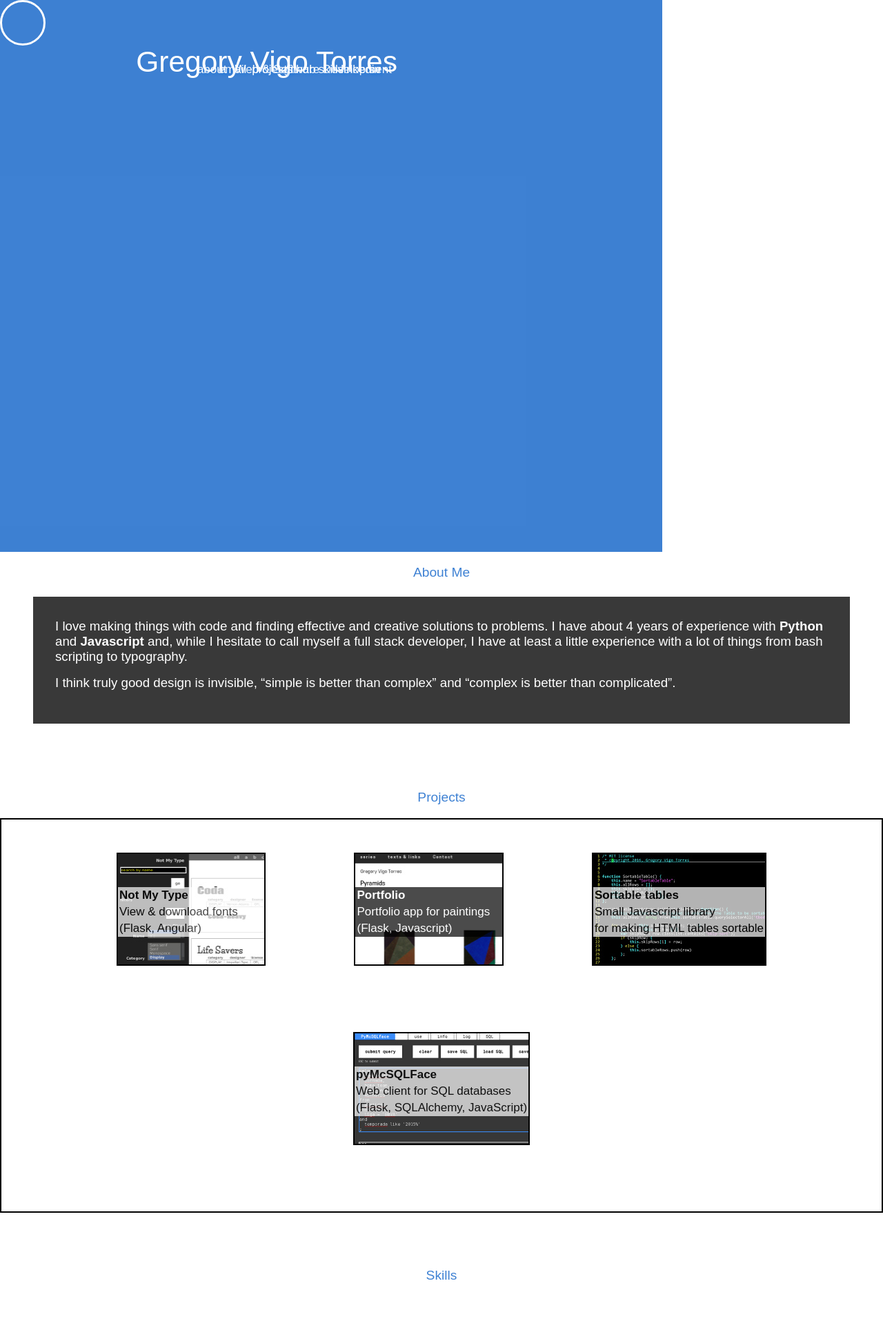
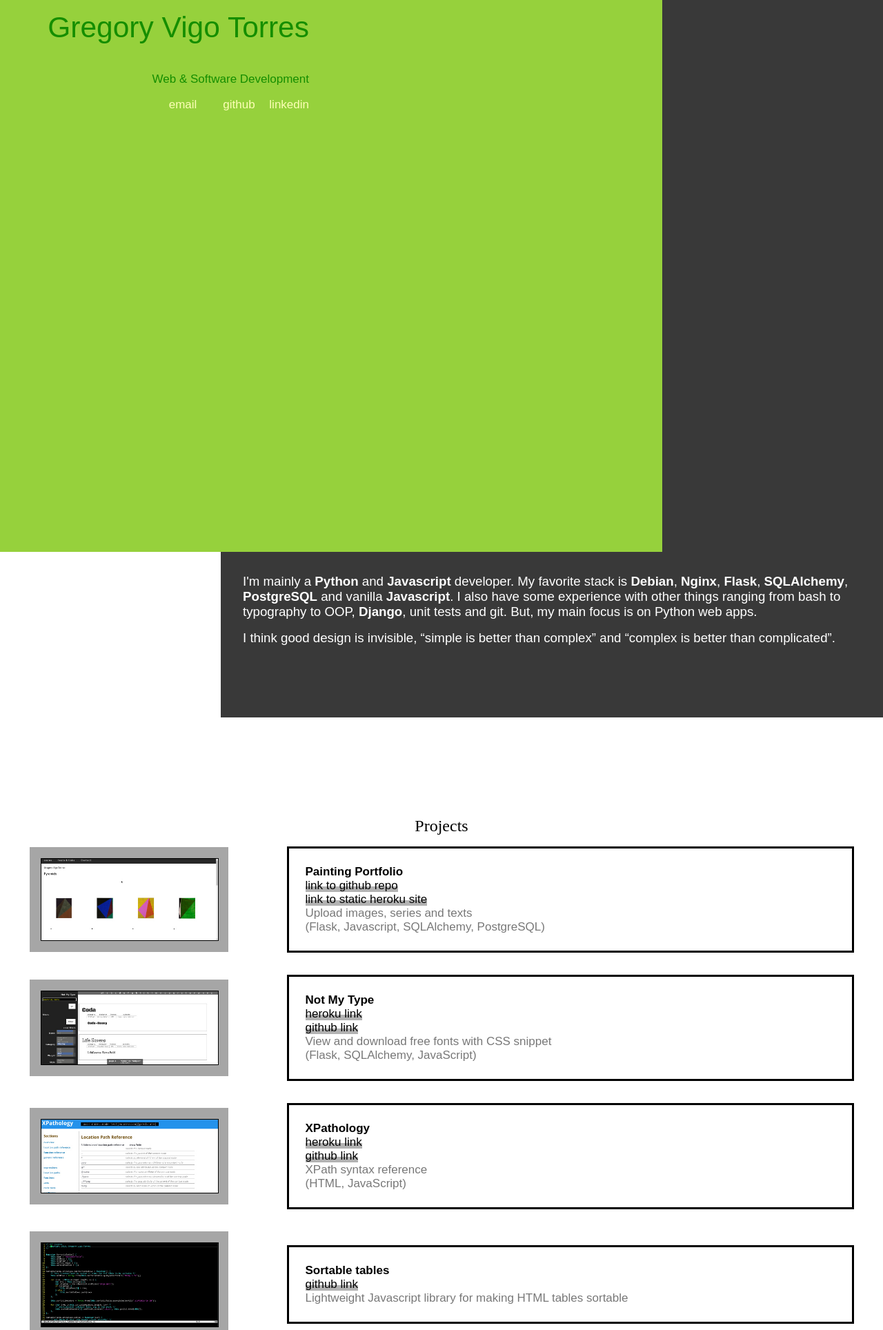
Before and after one commit to GregoryVigoTorres/GregoryVigoTorres.github.io, a Flask app: page / in a window 1280 px wide. Shown: the top 1928 px of the page at 69% size. Run offline with Flask 2, Linux system fonts and the light colour scheme; style sheets or scripts are compiled from the project's sources; parts of the project's set-up code (start-up, migrations or seed data) failed here and were passed over; some web fonts are replaced.

Commit message:
Colored blocks look OK

```diff
--- a/static/css/style.css
+++ b/static/css/style.css
@@ -3,6 +3,11 @@
   src: url("/static/fonts/Open_Sans/OpenSans-Regular.ttf");
   font-weight: normal;
   font-style: normal; }
+@font-face {
+  font-family: "SemiBold";
+  src: url("/static/fonts/Open_Sans/OpenSans-Semibold.ttf");
+  font-style: normal;
+  font-weight: bold; }
 @font-face {
   font-family: "BoldSans";
   src: url("/static/fonts/Open_Sans/OpenSans-ExtraBold.ttf");
@@ -18,7 +23,8 @@ html, body {
 
 body {
   font-family: "MediumSans", sans-serif;
-  font-size: 17px; }
+  font-size: 17px;
+  background-color: #fff; }
 
 a.redlink {
   font-family: "BoldSans", sans-serif;
@@ -43,17 +49,18 @@ a {
     box-shadow: inset 0 -8px 0 inherit; }
 
 strong {
-  font-family: "BoldSans", sans-serif; }
+  font-family: "SemiBold", sans-serif; }
 
 ul {
   list-style: none; }
 
 #top {
+  background-color: #393939;
   height: 100%; }
   #top #contact-links-mobile {
     display: none; }
   #top #menu-button {
-    border: 3px solid #fff;
+    border: 3px solid #FDFFB7;
     border-radius: 50%;
     height: 60px;
     width: 60px;
@@ -62,40 +69,33 @@ ul {
       padding-top: 8px;
       font-size: 40px; }
   #top #top-container {
-    background-color: rgba(41, 115, 206, 0.9);
-    color: #fff;
+    background-color: #96D13C;
+    color: #158E00;
     width: 75%;
     height: 100%; }
   #top header {
     font-family: "BoldSerif", sans-serif;
     font-size: 2.5em;
-    padding-left: 2rem;
-    padding-bottom: 1.5rem;
-    right: 55%;
-    position: absolute; }
-  #top p {
+    padding-top: 1rem;
+    padding-bottom: 1.5rem; }
+  #top a {
+    color: #FDFFB7;
+    margin-left: 1rem;
+    text-shadow: none; }
+
+.left-container {
+  text-align: right;
   position: absolute;
-    right: 55%;
-    padding: .5rem; }
-  #top a {
-    margin: 1rem;
-    text-shadow: none; }
-  #top a:not(.redlink) {
-    text-shadow: 3px 3px 3px rgba(0, 111, 231, 0.3); }
-    #top a:not(.redlink):hover {
-      box-shadow: inset 0 -8px 0 rgba(0, 111, 231, 0.3); }
+  width: 35%; }
 
-.title-span {
-  font-family: "BoldSans", sans-serif;
-  font-size: 1.2rem;
-  text-align: center;
-  color: rgba(41, 115, 206, 0.9); }
-
-#about-me-anchor {
-  padding-top: 3rem; }
-
+#about-me {
+  min-height: 15rem;
+  margin-bottom: 3rem; }
   #about-me .content {
-  margin: 1.5rem 3rem 6rem 3rem;
+    width: 70%;
+    min-height: 11rem;
+    position: absolute;
+    right: 0;
     padding: 2rem;
     font-size: 110%;
     background-color: #393939;
@@ -105,111 +105,82 @@ ul {
     #about-me .content a:hover {
       box-shadow: inset 0 -8px 0 rgba(255, 255, 255, 0.3); }
 
-#coming-soon {
-  display: none;
-  position: absolute;
-  z-index: 10;
-  background-color: #BC260F;
-  color: white;
+.title {
   font-family: "BoldSans";
-  text-align: center;
-  padding: 12px; }
-  #coming-soon p {
-    margin: 0; }
-  #coming-soon #close-coming-soon {
-    cursor: default;
-    display: inline-block;
-    border: 2px solid white;
-    padding: 8px; }
-    #coming-soon #close-coming-soon:hover {
-      text-decoration: underline; }
+  font-size: 1.5rem;
+  text-align: center; }
 
-#projects {
+.white {
+  color: #787878; }
+
+#project-container {
   display: flex;
   flex-wrap: wrap;
-  justify-content: center;
+  justify-content: flex-start;
   padding-bottom: 3rem;
-  border: 2px solid black;
-  margin-bottom: 5rem; }
-  #projects a {
-    padding: 0;
-    text-decoration: none;
-    min-width: 27%;
-    min-height: 0;
-    color: inherit;
-    border-bottom: none; }
-    #projects a:hover {
-      box-shadow: none; }
-  #projects p, #projects div {
+  margin-top: 9rem;
+  margin-bottom: 5rem;
+  max-width: 100%; }
+  #project-container * {
     margin: auto; }
-  #projects div p {
-    padding: 2px; }
-  #projects div {
-    padding-top: 3rem;
-    border: 2px solid black;
-    min-height: 7rem;
-    flex-basis: 27%;
-    margin: 3rem 4rem; }
-  #projects .white-bg-container p {
-    background-color: white;
-    opacity: 0.7;
-    color: black; }
-  #projects .white-bg-container:hover p {
-    opacity: 1.0; }
-  #projects .black-bg-container p {
-    background-color: black;
-    opacity: 0.7;
-    color: white; }
-  #projects .black-bg-container:hover p {
-    opacity: 1.0; }
-  #projects #sortable-tables {
-    background-image: url("/static/images/cv/sortable_tables_screenshot.jpeg"); }
-  #projects #not-my-type {
-    background-image: url("/static/images/cv/notmytype1.jpeg"); }
-  #projects #pymcsqlface {
-    background-image: url("/static/images/cv/mcsqlface2.jpeg"); }
-  #projects #paintings {
-    background-image: url("/static/images/cv/paintings1.jpeg"); }
+  #project-container .project-row {
+    margin: 1rem 0 1rem 0;
+    width: 100%;
+    display: flex; }
+    #project-container .project-row .left-col {
+      flex: 20%;
+      max-width: 20%;
+      background-color: #A6A6A6;
+      padding: 1rem; }
+      #project-container .project-row .left-col img {
+        max-width: 100%;
+        border: 1px solid black; }
+    #project-container .project-row .right-col {
+      border: 3px solid black;
+      padding: 1.5rem;
+      flex: 60%;
+      max-width: 60%; }
+      #project-container .project-row .right-col a {
+        box-shadow: inset 0px -8px rgba(0, 0, 0, 0.3); }
 
 #skills {
-  margin-bottom: 6rem;
   display: flex;
   flex-wrap: wrap;
-  justify-content: space-around;
+  justify-content: flex-start; }
+  #skills ul, #skills li {
+    padding: 0 0 0 0;
+    margin: 0 0 0 0; }
+  #skills div.title {
+    font-size: 1.25rem;
+    width: 100%;
+    margin-bottom: 2rem; }
+  #skills #top-skills-container, #skills #other-skills-container {
+    width: 50%;
     padding: 3rem 0 3rem 0; }
-  #skills ul, #skills li {
-    padding: 0;
-    margin: 0; }
-  #skills .skills-title {
-    width: 100%;
+  #skills #top-skills-container {
+    background-color: #EF7E04;
     text-align: center; }
-    #skills .skills-title strong {
-      font-size: 110%; }
-  #skills .top-skills-container {
-    background-color: #0352A7;
-    color: white;
-    border: 2px solid #0352A7;
-    width: 100%; }
-    #skills .top-skills-container div {
-      border: 2px solid white; }
-      #skills .top-skills-container div ul {
+  #skills #other-skills-container {
+    width: 50%;
+    background-color: #FFBD76;
     display: flex;
-        justify-content: space-between; }
-        #skills .top-skills-container div ul li {
-          margin: auto;
-          display: inline-block; }
-  #skills div {
-    margin: 2rem;
-    padding: 1.5rem;
-    border: 2px solid black;
-    font-weight: 700; }
+    flex-wrap: wrap; }
+    #skills #other-skills-container div {
+      margin: auto; }
+      #skills #other-skills-container div ul li {
+        font-size: 85%; }
 
 #cv {
-  margin-top: 3rem; }
+  max-width: 100%;
+  background-color: #95C1D6; }
+  #cv .title {
+    padding: 4rem 0 2rem 5.5rem;
+    text-align: left;
+    background-color: #393939;
+    color: #95C1D6; }
   #cv div {
-    padding: .5rem 3.5rem 7.5rem 5.5rem;
-    color: #393939;
-    border: 2px solid #393939; }
+    padding: 0.5rem 3.5rem 7.5rem 5.5rem;
+    color: #393939; }
     #cv div strong {
       font-family: "BoldSans", sans-serif; }
     #cv div header {
@@ -262,9 +233,9 @@ ul {
     content: 'back to '; }
 
 footer {
-  padding: 1em 0em 2em 1em;
-  background-color: rgba(41, 115, 206, 0.9);
-  color: #DCDBD5;
+  width: 100%;
+  padding: 3rem 0rem 2rem 0rem;
+  color: #393939;
   text-align: center; }
 
 .fake-hover {
--- a/static/css/style.scss
+++ b/static/css/style.scss
@@ -4,6 +4,14 @@
   font-weight: normal;
   font-style: normal;
 }
+
+@font-face {
+  font-family: "SemiBold";
+  src: url("/static/fonts/Open_Sans/OpenSans-Semibold.ttf");
+  font-style: normal;
+  font-weight: bold;
+}
+
 
 @font-face {
   font-family: "BoldSans";
@@ -40,6 +48,7 @@ html, body {
 body {
   font-family: "MediumSans", sans-serif;
   font-size: 17px;
+  background-color: #fff;
 }
 
 a.redlink {
@@ -71,7 +80,7 @@ a {
 }
 
 strong {
-  font-family: "BoldSans", sans-serif;
+  font-family: "SemiBold", sans-serif;
 }
 
 ul {
@@ -79,15 +88,8 @@ ul {
 }
 
 #top {
-  // flex here to keep container centered vertically
-  // display: flex;
-  // justify-content: space-around;
-  // align-items: center;
-  // text-align: center;
-  // flex-flow: column wrap;
-
-  $left-space: 2rem;
-
+  background-color: $dk-gray;
+  // $left-space: 2rem;
   height: 100%;
 
   #contact-links-mobile {
@@ -95,7 +97,7 @@ ul {
   }
 
   #menu-button {
-    border: 3px solid #fff;
+    border: 3px solid #FDFFB7;
     border-radius: 50%;
     height: 60px;
     width:60px;
@@ -107,8 +109,8 @@ ul {
   }
 
   #top-container {
-    background-color: $blue;
-    color: #fff;
+    background-color: #96D13C;
+    color: #158E00;
     width: 75%;
     height: 100%;
   }
@@ -116,45 +118,32 @@ ul {
   header {
     font-family: "BoldSerif", sans-serif;
     font-size: 2.5em;
-    padding-left: $left-space;
+    padding-top: 1rem;
     padding-bottom: 1.5rem;
-    right: 55%;
-    position: absolute;
-  }
-
-  p {
-    position: absolute;
-    right: 55%;
-    padding: .5rem;
   }
 
   a {
-    margin: 1rem;
+    color: #FDFFB7;
+    margin-left: 1rem;
     text-shadow: none;
-  }
-
-  a:not(.redlink) {
-    text-shadow: 3px 3px 3px rgba(0, 111, 231, 0.3);
-    &:hover {
-      box-shadow: inset 0 -8px 0 $very-trans-blue;
-    }
   }
 }
 
-.title-span {
-  font-family: "BoldSans", sans-serif;
-  font-size: 1.2rem;
-  text-align: center;
-  color: $blue;
-}
-
-#about-me-anchor {
-  padding-top: 3rem;
+.left-container {
+  text-align: right;
+  position: absolute;
+  width: 35%;
 }
 
 #about-me {
+  min-height: 15rem;
+  margin-bottom: 3rem;
+
   .content {
-    margin: 1.5rem 3rem 6rem 3rem;
+    width: 70%;
+    min-height: 11rem;
+    position: absolute;
+    right: 0;
     padding: 2rem;
     font-size: 110%;
     background-color: $dk-gray;
@@ -170,170 +159,117 @@ ul {
   }
 }
 
-#coming-soon {
-  display: none;
-  position: absolute;
-  z-index: 10;
-  background-color: $red-link;
-  color: white;
+.title {
   font-family: "BoldSans";
+  font-size: 1.5rem;
   text-align: center;
-  padding: 12px;
+}
 
-  p {
-    margin: 0;
+.white {
+  color: #787878;
+}
+
+#project-container {
+  display: flex;
+  flex-wrap: wrap;
+  justify-content: flex-start;
+  padding-bottom: 3rem;
+  margin-top: 9rem;
+  margin-bottom: 5rem;
+  max-width: 100%;
+
+  * {
+    margin: auto;
   }
 
-  #close-coming-soon {
-    cursor: default;
-    display: inline-block;
-    border: 2px solid white;
-    padding: 8px;
+  .project-row {
+    margin: 1rem 0 1rem 0;
+    width: 100%;
+    display: flex;
 
-    &:hover {
-      text-decoration: underline;
+    .left-col {
+      flex: 20%;
+      max-width: 20%;
+      background-color: #A6A6A6;
+      padding: 1rem;
+
+      img {
+        max-width: 100%;
+        border: 1px solid black;
+      }
+    }
+
+    .right-col {
+      // background-color: #B27B0C;
+      border: 3px solid black;
+      padding: 1.5rem;
+      flex: 60%;
+      max-width: 60%;
+      a {
+        box-shadow: inset 0px -8px rgba(0, 0, 0 ,0.3);
+      }
     }
   }
 }
 
-#projects {
+#skills {
   display: flex;
   flex-wrap: wrap;
-  justify-content: center;
-  padding-bottom: 3rem;
-  border: 2px solid black;
-  margin-bottom: 5rem;
+  justify-content: flex-start;
 
-  a {
-    padding: 0;
-    text-decoration: none;
-    min-width: 27%;
-    min-height: 0;
-    color: inherit;
-    border-bottom: none;
-
-    &:hover {
-      box-shadow: none;
-    }
+  ul, li {
+    padding: 0 0 0 0;
+    margin: 0 0 0 0;
   }
 
-  p, div {
-    margin: auto;
+  div.title {
+    font-size: 1.25rem;
+    width: 100%;
+    margin-bottom: 2rem;
   }
 
-  div p {
-    padding: 2px;
+  #top-skills-container, #other-skills-container {
+    width: 50%;
+    padding: 3rem 0 3rem 0;
   }
 
-  div {
-    padding-top: 3rem;
-    border: 2px solid black;
-    min-height: 7rem;
-    flex-basis: 27%;
-    margin: 3rem 4rem;
+  #top-skills-container {
+    background-color: #EF7E04;
+    text-align: center;
   }
 
-  .white-bg-container {
-    p {
-      background-color: white;
-      opacity: 0.7;
-      color: black;
-    }
+  #other-skills-container {
+    width: 50%;
+    background-color: #FFBD76;
+    display: flex;
+    flex-wrap: wrap;
 
-    &:hover {
-      p {
-        opacity: 1.0;
+    div {
+      margin: auto;
+
+      ul li {
+        font-size: 85%;
       }
     }
-  }
-
-  .black-bg-container {
-    p {
-      background-color: black;
-      opacity: 0.7;
-      color: white;
-    }
-
-    &:hover {
-      p {
-        opacity: 1.0;
-      }
-    }
-  }
-
-  #sortable-tables {
-    background-image: url("/static/images/cv/sortable_tables_screenshot.jpeg");
-  }
-
-  #not-my-type {
-    background-image: url("/static/images/cv/notmytype1.jpeg");
-  }
-
-  #pymcsqlface {
-    background-image: url("/static/images/cv/mcsqlface2.jpeg");
-  }
-
-  #paintings {
-    background-image: url("/static/images/cv/paintings1.jpeg");
-  }
-}
-
-#skills {
-  margin-bottom: 6rem;
-  display: flex;
-  flex-wrap: wrap;
-  justify-content: space-around;
-  padding: 3rem 0 3rem 0;
-
-  ul, li {
-    padding: 0;
-    margin: 0;
-  }
-
-  .skills-title {
-    width: 100%;
-    text-align: center;
-    strong {
-      font-size: 110%;
-    }
-  }
-
-  .top-skills-container {
-    background-color: $dk-blue;
-    color: white;
-    border: 2px solid $dk-blue;
-    width: 100%;
-
-    div {
-      border: 2px solid white;
-
-      ul {
-        display: flex;
-        justify-content: space-between;
-
-        li {
-          margin: auto;
-          display: inline-block;
-        }
-      }
-    }
-  }
-
-  div {
-    margin: 2rem;
-    padding:1.5rem;
-    border: 2px solid black;
-    font-weight: 700;
   }
 }
 
 #cv {
-  margin-top: 3rem;
+  max-width: 100%;
+  background-color: #95C1D6;
+
+  $left-pad: 5.5rem;
+
+  .title {
+    padding: 4rem 0 2rem $left-pad;
+    text-align: left;
+    background-color: $dk-gray;
+    color: #95C1D6;
+  }
 
   div {
-    padding: .5rem 3.5rem 7.5rem 5.5rem;
+    padding: .5rem 3.5rem 7.5rem $left-pad;
     color: $dk-gray;
-    border: 2px solid $dk-gray;
 
     strong {
       font-family: "BoldSans", sans-serif;
@@ -407,9 +343,9 @@ ul {
 }
 
 footer {
-  padding: 1em 0em 2em 1em;
-  background-color: $blue;
-  color: $lt-gray;
+  width: 100%;
+  padding: 3rem 0rem 2rem 0rem;
+  color: $dk-gray;
   text-align: center;
 }
 
--- a/templates/index.html
+++ b/templates/index.html
@@ -12,9 +12,10 @@
   <body>
     <div id="top">
       <div id="top-container">
-        <div id="menu-button">
-          <span class="octicon octicon-three-bars" id="show-menu"></span>
-        </div>
+        <!-- <div id="menu&#45;button"> -->
+        <!--   <span class="octicon octicon&#45;three&#45;bars" id="show&#45;menu"></span> -->
+        <!-- </div> -->
+        <div class="left-container">
           <header>Gregory Vigo Torres</header>
           <p>Web &amp; Software Development</p>
           <p id="contact-links">
@@ -23,84 +24,139 @@
             <span class="octicon octicon-mark-github"></span> github</a>
           <a href='https://es.linkedin.com/in/gregoryvigotorres' target='blank'>linkedin</a>
           </p>
-        <p id="nav-links">
-        <a href="#about-me-anchor">about</a>
-        <a href="#projects-anchor">projects</a>
-        <a href="#skills-anchor">skills</a>
-        <a href="#cv-anchor">cv</a>
+          <!-- <p id="nav&#45;links"> -->
+          <!-- <a href="#about&#45;me&#45;anchor">about</a> -->
+          <!-- <a href="#projects&#45;anchor">projects</a> -->
+          <!-- <a href="#skills&#45;anchor">skills</a> -->
+          <!-- <a href="#cv&#45;anchor">cv</a> -->
           </p>
         </div>
       </div>
+    </div>
 
-    <span id="about-me-anchor" ></span>
-    <p class="title-span">About Me</p>
     <div id="about-me">
       <div class="content">
           <p>
-        I love making things with code and finding effective and creative solutions to problems.
-        I have about 4 years of experience with <strong>Python</strong> and <strong>Javascript</strong>
-        and, while I hesitate to call myself a full stack developer,
-        I have at least a little experience with <a href="#skills">a lot of things</a>
-        from bash scripting to typography.
+          I'm mainly a <strong>Python</strong> and <strong>Javascript</strong> developer. My favorite stack is <strong>Debian</strong>, <strong>Nginx</strong>, <strong>Flask</strong>, <strong>SQLAlchemy</strong>, <strong>PostgreSQL</strong> and vanilla <strong>Javascript</strong>. I also have some experience with other things ranging from bash to typography to OOP, <strong>Django</strong>, unit tests and git. But, my main focus is on Python web apps.
         </p>
         <p>
-        I think truly good design is invisible, &#8220;simple is better than complex&#8221;
+        I think good design is invisible, &#8220;simple is better than complex&#8221;
         and &#8220;complex is better than complicated&#8221;.
         </p>
       </div>
     </div>
 
-    <div id="coming-soon">
-      <p>Coming Soon</p>
-      <br>
-      <p id="close-coming-soon">close</p>
+    <div id="project-container">
+      <div class="title">
+        Projects
       </div>
 
-    <span id="projects-anchor" ></span>
-    <p class="title-span">Projects</p>
+      <div class="project-row">
+        <div class="left-col" >
+          <img src="{{ url_for('static', filename='images/paintings1.jpeg') }}">
+        </div>
 
-    <div id="projects">
-      <a class="project-link" href="https://github.com/GregoryVigoTorres/notMyType" target="blank">
-        <div id="not-my-type" class="white-bg-container">
+          <div class="right-col">
+            <p>
+              <strong>Painting Portfolio</strong>
+            </p>
+            <a href="https://github.com/GregoryVigoTorres/PaintingsApp" target="blank">
+              link to github repo
+            </a>
+            <br>
+            <a href="#">
+              link to static heroku site
+            </a>
+            <p class="white">
+                Upload images, series and texts
+            </p>
+            <p class="white">(Flask, Javascript, SQLAlchemy, PostgreSQL)</p>
+          </div>
+      </div>
+
+      <div class="project-row">
+        <div class="left-col">
+          <img src="{{ url_for('static', filename='images/notmytype1.jpeg') }}" >
+        </div>
+
+          <div class="right-col">
             <p><strong>Not My Type</strong></p>
-          <p>View &amp; download fonts</p>
-          <p>(Flask, Angular)</p>
+            <a class="project-link"
+               href="notmytype.herokuapp.com" targert="blank">
+              heroku link
+            </a>
+            <br>
+            <a href="#">
+              github link
+            </a>
+            <p class="white">
+              View and download free fonts with CSS snippet
+            </p>
+            <p class="white">(Flask, SQLAlchemy, JavaScript)</p>
           </div>
+      </div>
+
+      <div class="project-row">
+        <div class="left-col">
+          <img src="{{ url_for('static', filename='images/xpathology.jpeg') }}" >
+        </div>
+
+          <div class="right-col">
+            <p><strong>XPathology</strong></p>
+            <a class="project-link"
+               href="xpathology.herokuapp.com" targert="blank">
+              heroku link
             </a>
+            <br>
+            <a href="#">
+              github link
+            </a>
+            <p class="white">
+              XPath syntax reference
+            </p>
+            <p class="white">(HTML, JavaScript)</p>
+          </div>
+      </div>
 
-      <a class="project-link" href="https://github.com/GregoryVigoTorres/PaintingsApp" target="blank">
-        <div id="paintings" class="black-bg-container">
-          <p><strong>Portfolio</strong></p>
-          <p>Portfolio app for paintings</p>
-          <p>(Flask, Javascript)</p>
+      <div class="project-row">
+        <div class="left-col">
+          <img src=" {{ url_for('static', filename='images/sortable_tables_screenshot.jpeg') }}")>
         </div>
+
+        <div class="right-col">
+          <p><strong>Sortable tables</strong></p>
+          <a href="https://github.com/GregoryVigoTorres/sortableTables" target="blank">
+            github link
           </a>
+          <p class="white">
+            Lightweight Javascript library for making HTML tables sortable
+          </p>
+        </div>
+      </div>
 
-      <a class="project-link" href="https://github.com/GregoryVigoTorres/sortableTables" target="blank">
-        <div id="sortable-tables" class="white-bg-container">
-          <p><strong>Sortable tables</strong></p>
-          <p>Small Javascript library </p>
-          <p>for making HTML tables sortable</p>
+      <div class="project-row">
+        <div class="left-col">
+          <img src="{{ url_for('static', filename='images/mcsqlface2.jpeg') }}" >
         </div>
-      </a>
 
+          <div class="right-col">
+            <p><strong>pyMcSQLFace</strong></p>
             <a class="project-link"
                href="javascript:showComingSoon('pymcsqlface')">
-        <div id="pymcsqlface" class="white-bg-container">
-          <p><strong>pyMcSQLFace</strong></p>
-          <p>Web client for SQL databases</p>
-          <p>(Flask, SQLAlchemy, JavaScript)</p>
+              github ... coming soon
+            </a>
+            <p class="white">Browser based client for SQL databases</p>
+            <p class="white">(Flask, SQLAlchemy, JavaScript)</p>
           </div>
-      </a>
+      </div>
     </div>
 
-    <span id="skills-anchor"></span>
-    <p class="title-span">Skills</p>
     <div id="skills">
-      <div class="top-skills-container">
-        <p class="skills-title">
-        <strong>Primarily</strong>
-        </p>
+      <div id="top-skills-container">
+        <div class="title">
+          I primarily use
+        </div>
+
         <div>
           <ul>
             <li>Python</li>
@@ -108,27 +164,28 @@
             <li>HTML</li>
             <li>CSS/SCSS</li>
             <li>Flask</li>
+            <li>SQLAlchemy</li>
           </ul>
         </div>
+      </div> <!-- top skills container -->
+
+      <div id="other-skills-container">
+        <div class="title">
+          I have some experience with
         </div>
-
-      <p class="skills-title">
-      <strong>I have some experience with</strong>
-      </p>
 
         <div>
           <ul>
             <li>Bootstrap</li>
             <li>Foundation</li>
-          </li>Angular 1</li>
+            </li>Angular 1.5</li>
             <li>Unit testing</li>
           </ul>
         </div>
 
         <div>
           <ul>
-          <li>SQLAlchemy</li>
-          <li>Postgres</li>
+            <li>PostgreSQL</li>
             <li>MySQL/MariaDB</li>
             <li>SQLite</li>
           </ul>
@@ -153,11 +210,11 @@
             <li>Docker/Vagrant</li>
           </ul>
         </div>
-    </div>
+      </div><!-- other-skills-container -->
+    </div><!-- skills -->
 
-    <span id="cv-anchor"></span>
     <div id="cv">
-      <p class="title-span">CV</p>
+      <div class="title">CV</div>
       <div>
         <header>Online Courses</header>
         <ul>
@@ -174,9 +231,9 @@
 
         <header>Programming Languages</header>
         <ul>
-          <li>Python (2 &amp; 3)</li>
+          <li>Python</li>
           <li>Javascript</li>
-          <li>a little php &amp; ruby</li>
+          <li>a little php &amp; Ruby</li>
         </ul>
 
         <header>Human Languages</header>
@@ -194,10 +251,10 @@
 
         <header>Work Experience</header>
         <ul>
-          <li>Maintenance & l10n Project Management, <u>www.oblackowhite.com</u> [2014]</li>
+          <li>Maintenance & l10n Project Manager, <u>www.oblackowhite.com</u> [2014]</li>
           <li>Freelance Translator [2007-2015]</li>
           <li>In Company English Teacher [2002-2012]</li>
-          <li>Assistant to the Collections Manager, <strong>The Architectural Archives</strong> of <strong>The University of Pennsylvania</strong> [2000-2002]</li>
+          <!-- <li>Assistant to the Collections Manager, <strong>The Architectural Archives</strong> of <strong>The University of Pennsylvania</strong> [2000&#45;2002]</li> -->
         </ul>
 
         <p>
@@ -205,27 +262,16 @@
         painting, design, everything free &amp; open source and documentary film.
         </p>
       </div>
-    </div>
-
-    <div id="menu-button-container">
-      <span class="octicon octicon-three-bars" id="show-menu"></span>
-      <ul id="menu-items">
-        <li><a class="menu-item" href="#about-me-anchor">about</a></li>
-        <li><a class="menu-item" href="#projects-anchor">projects</a></li>
-        <li><a class="menu-item" href="#skills-anchor">skills</a></li>
-        <li><a class="menu-item" href="#cv-anchor">cv</a></li>
-        <li><a class="menu-item" href="#mobile-links-container">contact</a></li>
-      </ul>
-    </div>
+    </div><!-- cv -->
 
     <a id="back-to-top-link" href="#top" style="display: none;">
       <div id="back-to-top">top</div>
     </a>
 
-    <div id="mobile-links-container">
-      <p class="title-span">Contact</p>
-      <div></div>
-    </div>
+    <!-- <div id="mobile&#45;links&#45;container"> -->
+    <!--   <p class="title&#45;span">Contact</p> -->
+    <!--   <div></div> -->
+    <!-- </div> -->
 
     <footer>
       <div>
```
Also changed, not shown: static/images/mcsqlface2.jpeg (added), static/images/notmytype1.jpeg (added), static/images/paintings1.jpeg (added), static/images/sortable_tables_screenshot.jpeg (added), static/images/xpathology.jpeg (added). Lines whose indentation alone changed are shown as unchanged.
